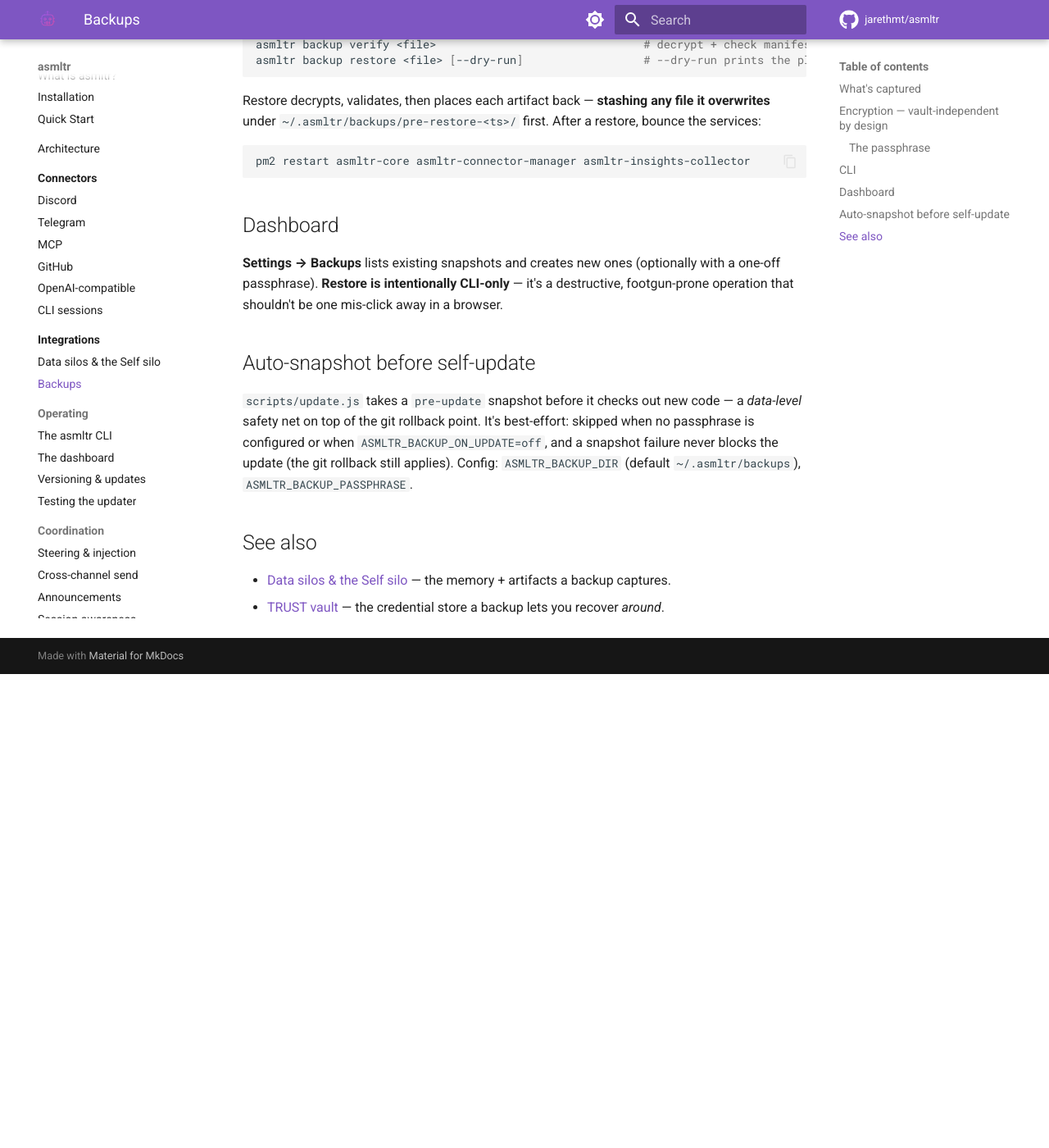
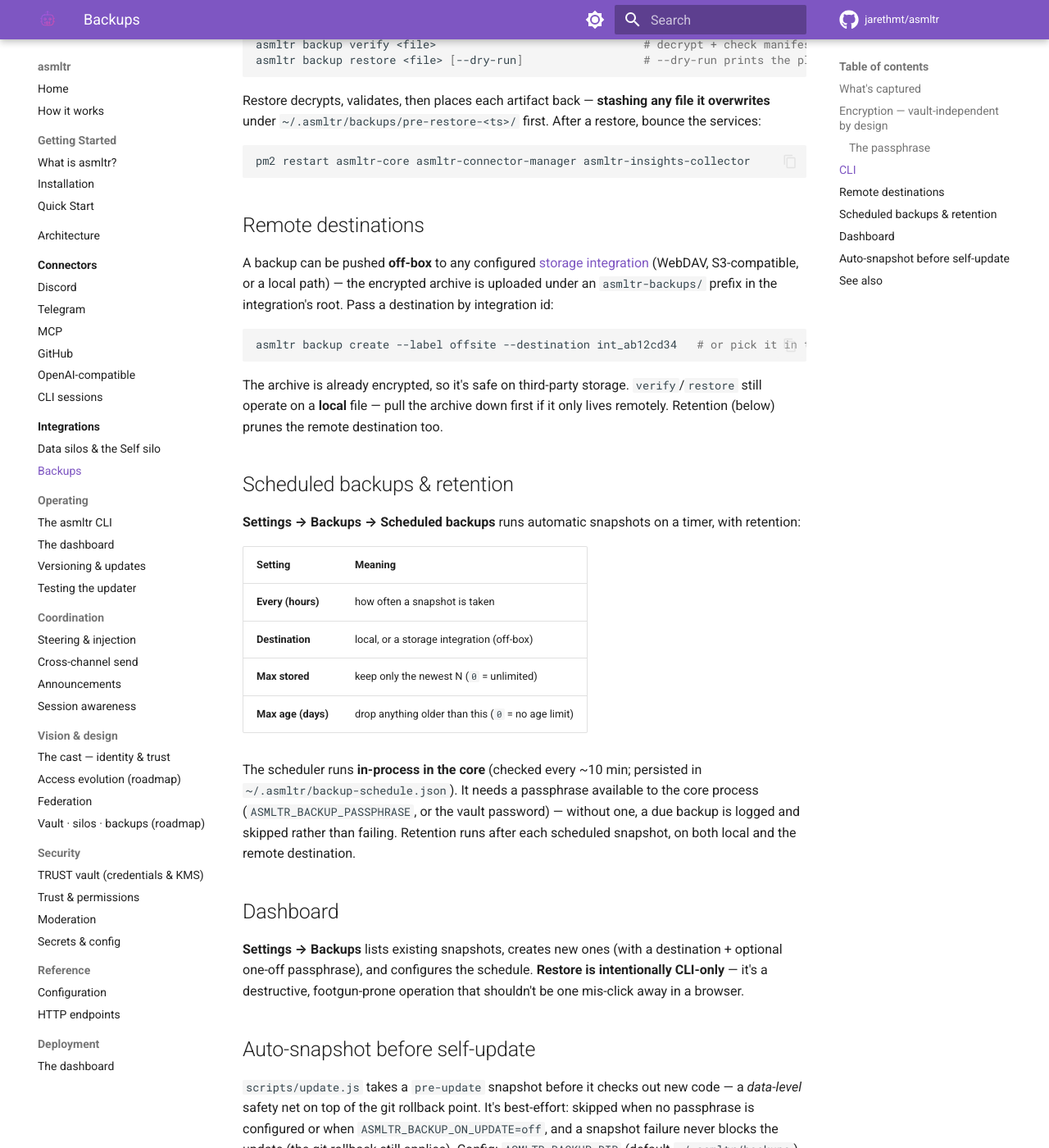
Before and after one commit to scoutg001/asmltr, an MkDocs documentation site: the page built from docs/backups.md, in a window 1280 px wide and 1400 px high, scrolled down 1266 px. Shown: the whole window at 82% size. Built offline with MkDocs 1.6.1 and Material for MkDocs 9.7.7, drawn with Linux system fonts in a browser that asks for light colours; comment, search, counter and statistics services are not loaded; before the commit the page ends 2088 px from its top, so only the background shows below that.

Commit message:
docs(backup): remote destinations + scheduled backups & retention

````diff
--- a/docs/backups.md
+++ b/docs/backups.md
@@ -49,11 +49,41 @@
 pm2 restart asmltr-core asmltr-connector-manager asmltr-insights-collector
 ```
 
+## Remote destinations
+
+A backup can be pushed **off-box** to any configured [storage integration](integrations/index.md)
+(WebDAV, S3-compatible, or a local path) — the encrypted archive is uploaded under an
+`asmltr-backups/` prefix in the integration's root. Pass a destination by integration id:
+
+```bash
+asmltr backup create --label offsite --destination int_ab12cd34   # or pick it in the dashboard
+```
+
+The archive is already encrypted, so it's safe on third-party storage. `verify`/`restore` still operate
+on a **local** file — pull the archive down first if it only lives remotely. Retention (below) prunes the
+remote destination too.
+
+## Scheduled backups & retention
+
+**Settings → Backups → Scheduled backups** runs automatic snapshots on a timer, with retention:
+
+| Setting | Meaning |
+|---------|---------|
+| **Every (hours)** | how often a snapshot is taken |
+| **Destination** | local, or a storage integration (off-box) |
+| **Max stored** | keep only the newest N (`0` = unlimited) |
+| **Max age (days)** | drop anything older than this (`0` = no age limit) |
+
+The scheduler runs **in-process in the core** (checked every ~10 min; persisted in
+`~/.asmltr/backup-schedule.json`). It needs a passphrase available to the core process
+(`ASMLTR_BACKUP_PASSPHRASE`, or the vault password) — without one, a due backup is logged and skipped
+rather than failing. Retention runs after each scheduled snapshot, on both local and the remote destination.
+
 ## Dashboard
 
-**Settings → Backups** lists existing snapshots and creates new ones (optionally with a one-off
-passphrase). **Restore is intentionally CLI-only** — it's a destructive, footgun-prone operation that
-shouldn't be one mis-click away in a browser.
+**Settings → Backups** lists existing snapshots, creates new ones (with a destination + optional one-off
+passphrase), and configures the schedule. **Restore is intentionally CLI-only** — it's a destructive,
+footgun-prone operation that shouldn't be one mis-click away in a browser.
 
 ## Auto-snapshot before self-update
 
````
